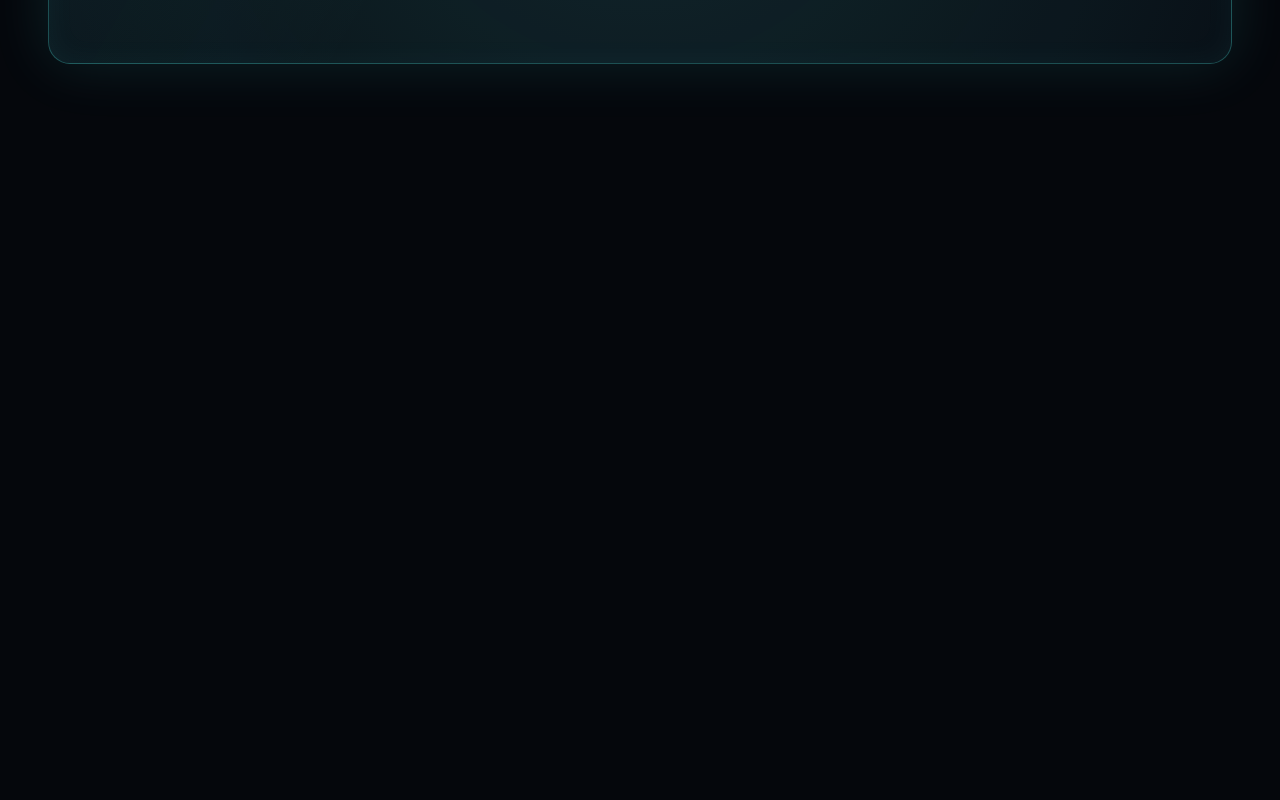
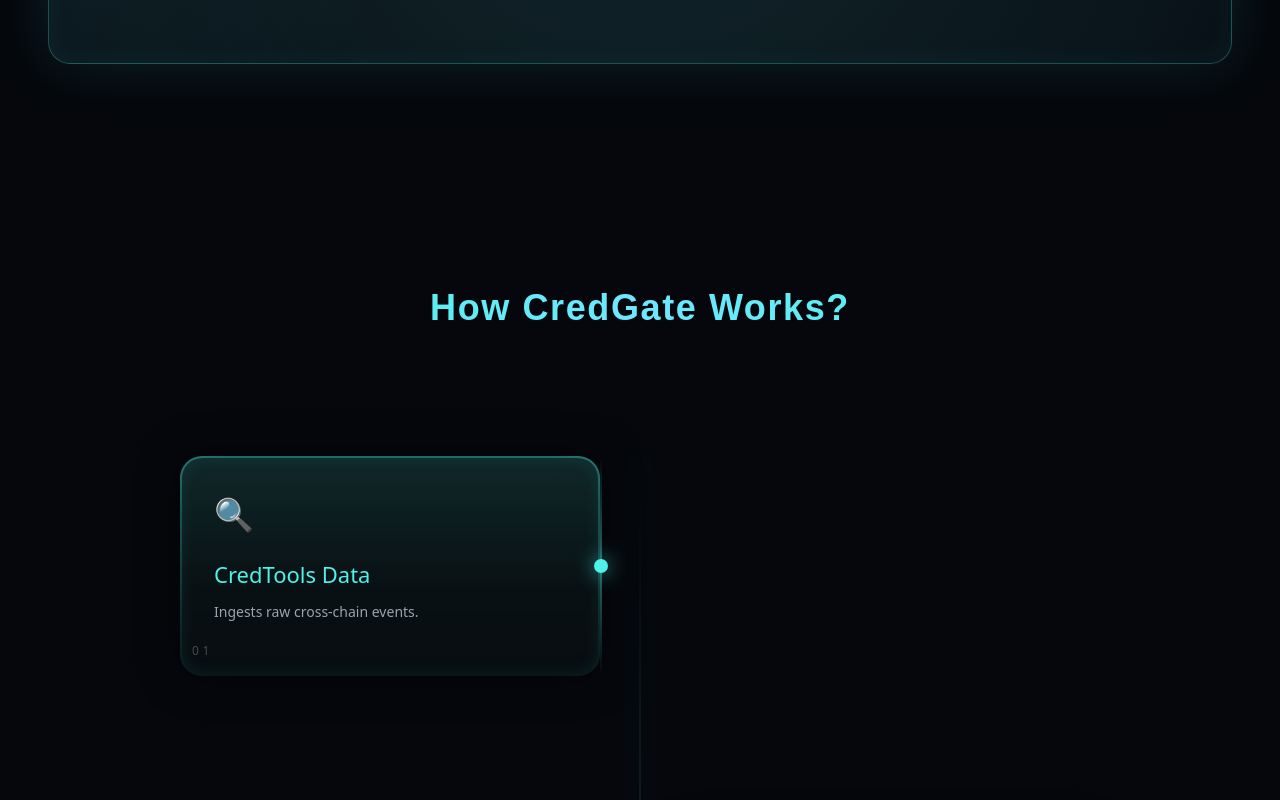
Before and after one commit to bristinWild/CredGate, a Next.js app in the folder frontend/: page / in a window 1280 px wide. Shown: the part 630-1430 px from the top of the page. Before the commit the page ends 800 px from the top, so only its background shows below. Built offline with nearby package versions, Linux system fonts and the light colour scheme.

Commit message:
added HIW section

```diff
--- a/frontend/app/components/Hero/Hero.tsx
+++ b/frontend/app/components/Hero/Hero.tsx
@@ -8,7 +8,6 @@
                 <div className={styles.heroGlow} />
 
                 <div className="relative grid grid-cols-1 lg:grid-cols-2 gap-20 items-center">
-                    {/* Text */}
                     <div>
                         <h1 className={styles.heroTitle}>CredGate</h1>
 
--- /dev/null
+++ b/frontend/app/components/HowItWorks/HowItWorks.module.css
@@ -0,0 +1,168 @@
+.timeline {
+    position: relative;
+    display: grid;
+    grid-template-columns: 1fr 80px 1fr;
+    row-gap: 160px;
+}
+
+.stepWrapper {
+    grid-column: 1 / -1;
+    display: grid;
+    grid-template-columns: inherit;
+    align-items: center;
+    position: relative;
+    z-index: 1;
+    opacity: 0;
+    transform: translateY(40px);
+    transition: opacity 0.8s ease, transform 0.8s ease;
+}
+
+
+
+.card {
+    position: relative;
+    z-index: 2;
+    width: 420px;
+    padding: 2px;
+    border-radius: 22px;
+    background: linear-gradient(180deg,
+            rgba(78, 242, 232, 0.6),
+            rgba(78, 242, 232, 0.1));
+}
+
+.axis {
+    position: absolute;
+    top: 0;
+    bottom: 0;
+    left: 50%;
+    transform: translateX(-50%);
+
+    width: 2px;
+
+    background: linear-gradient(to bottom,
+            transparent,
+            rgba(78, 242, 232, 0.6),
+            transparent);
+
+    box-shadow: 0 0 24px rgba(78, 242, 232, 0.4);
+    animation: glowPulse 3s ease-in-out infinite;
+
+    z-index: 0;
+    pointer-events: none;
+}
+
+@keyframes glowPulse {
+
+    0%,
+    100% {
+        opacity: 0.4;
+    }
+
+    50% {
+        opacity: 0.8;
+    }
+}
+
+.cardInner {
+    position: relative;
+    padding: 32px;
+    border-radius: 20px;
+    background:
+        linear-gradient(180deg, rgba(78, 242, 232, 0.08), transparent 60%),
+        rgba(8, 12, 16, 0.92);
+
+    box-shadow:
+        0 0 40px rgba(0, 0, 0, 0.6),
+        inset 0 0 18px rgba(78, 242, 232, 0.08);
+}
+
+.icon {
+    font-size: 32px;
+    margin-bottom: 20px;
+}
+
+.title {
+    font-size: 22px;
+    font-weight: 500;
+    color: var(--color-neon);
+    margin-bottom: 10px;
+}
+
+.description {
+    font-size: 14px;
+    color: var(--color-muted);
+    line-height: 1.6;
+}
+
+.step {
+    position: absolute;
+    top: 18px;
+    right: 22px;
+    font-size: 12px;
+    letter-spacing: 0.3em;
+    color: rgba(255, 255, 255, 0.25);
+}
+
+.card[data-step="03"] .title {
+    color: #6ee7ff;
+}
+
+.card[data-step="04"] .title {
+    color: #7cf3d0;
+}
+
+.card[data-step="05"] .title {
+    color: #9fffd1;
+}
+
+.card[data-step="06"] .title {
+    color: var(--color-neon);
+}
+
+
+
+.stepWrapper.visible {
+    opacity: 1;
+    transform: translateY(0);
+}
+
+.left .card {
+    grid-column: 1;
+    justify-self: end;
+}
+
+.right .card {
+    grid-column: 3;
+    justify-self: start;
+}
+
+
+.step {
+    position: relative;
+    display: flex;
+    align-items: center;
+}
+
+.connector {
+    grid-column: 2;
+    position: relative;
+    width: 2px;
+    height: 100%;
+    background: linear-gradient(to bottom,
+            transparent,
+            rgba(78, 242, 232, 0.6),
+            transparent);
+}
+
+.node {
+    position: absolute;
+    top: 50%;
+    left: 50%;
+    width: 14px;
+    height: 14px;
+    transform: translate(-50%, -50%);
+    border-radius: 50%;
+    background: var(--color-neon);
+    box-shadow: 0 0 20px rgba(78, 242, 232, 0.8);
+    z-index: 2;
+}
--- /dev/null
+++ b/frontend/app/components/HowItWorks/HowItWorks.tsx
@@ -0,0 +1,69 @@
+"use client";
+
+import StepCard from "@/app/components/HowItWorks/StepCard";
+import styles from "@/app/components/HowItWorks/HowItWorks.module.css";
+import StepReveal from "@/app/components/HowItWorks/StepReveal";
+
+export default function HowItWorks() {
+    return (
+        <section className="px-12 py-32">
+
+          <div className="mb-32 max-w-3xl mx-auto text-center">
+                    <h2
+                        className="text-4xl font-semibold tracking-wide
+                                bg-gradient-to-r from-[#4EF2E8] via-[#6EE7FF] to-[#4EF2E8]
+                                bg-clip-text text-transparent"style={{
+                                fontFamily: "'Copperplate', sans-serif",
+                            letterSpacing: "0.1rem",
+                        }}
+                    >
+                        How CredGate Works?
+                    </h2>
+            </div>
+
+
+          <div className={styles.timeline}>
+            <div className={styles.axis} />
+                    <StepCard
+                        step="01"
+                        title="CredTools Data"
+                        description="Ingests raw cross-chain events."
+                        icon="🔍"
+                        align="left"
+                    />
+
+                    <StepCard
+                        step="02"
+                        title="CredSource Signal"
+                        description="AI analyses repayment, liquidation history, and governance behavior."
+                        icon="🧠"
+                        align="right"
+                    />
+
+                    <StepCard
+                        step="04"
+                        title="Dynamic Credit Score"
+                        description="Score engine (0–100%) adjusts in real time based on behavior."
+                        icon="📊"
+                        align="left"
+                    />
+
+                    <StepCard
+                        step="05"
+                        title="RWA Integration"
+                        description="Tokenize real-world assets to boost your score (oracle-backed)."
+                        icon="🏦"
+                        align="right"
+                    />
+
+                    <StepCard
+                        step="06"
+                        title="Launch CredGate App"
+                        description="Start borrowing instantly using your dynamic credit score."
+                        icon="🚀"
+                        align="left"
+                    />
+                </div>
+        </section>
+    );
+}
--- /dev/null
+++ b/frontend/app/components/HowItWorks/StepCard.tsx
@@ -0,0 +1,59 @@
+"use client";
+
+import { useEffect, useRef, useState } from "react";
+import styles from "@/app/components/HowItWorks/HowItWorks.module.css";
+
+interface StepCardProps {
+    step: string;
+    title: string;
+    description: string;
+    icon: string;
+    align?: "left" | "right";
+}
+
+export default function StepCard({
+    step,
+    title,
+    description,
+    icon,
+    align = "left",
+}: StepCardProps) {
+    const ref = useRef<HTMLDivElement>(null);
+    const [visible, setVisible] = useState(false);
+
+    useEffect(() => {
+        const observer = new IntersectionObserver(
+            ([entry]) => {
+                if (entry.isIntersecting) {
+                    setVisible(true);
+                    observer.disconnect();
+                }
+            },
+            { threshold: 0.25 }
+        );
+
+        if (ref.current) observer.observe(ref.current);
+        return () => observer.disconnect();
+    }, []);
+
+    return (
+        <div
+            ref={ref}
+            className={`${styles.stepWrapper} ${styles[align]} ${visible ? styles.visible : ""
+                }`}
+        >
+            <div className={styles.card} data-step={step}>
+                <div className={styles.cardInner}>
+                    <div className={styles.icon}>{icon}</div>
+                    <h3 className={styles.title}>{title}</h3>
+                    <p className={styles.description}>{description}</p>
+                    <span className={styles.step}>{step}</span>
+                </div>
+            </div>
+
+            <div className={styles.connector}>
+                <span className={styles.node} />
+            </div>
+        </div>
+    );
+}
--- /dev/null
+++ b/frontend/app/components/HowItWorks/StepReveal.tsx
@@ -0,0 +1,59 @@
+"use client";
+
+import { useEffect, useRef, useState } from "react";
+import styles from "@/app/components/HowItWorks/HowItWorks.module.css";
+
+interface StepCardProps {
+    step: string;
+    title: string;
+    description: string;
+    icon: string;
+    align?: "left" | "right";
+}
+
+export default function StepCard({
+    step,
+    title,
+    description,
+    icon,
+    align = "left",
+}: StepCardProps) {
+    const ref = useRef<HTMLDivElement>(null);
+    const [visible, setVisible] = useState(false);
+
+    useEffect(() => {
+        const observer = new IntersectionObserver(
+            ([entry]) => {
+                if (entry.isIntersecting) {
+                    setVisible(true);
+                    observer.disconnect();
+                }
+            },
+            { threshold: 0.25 }
+        );
+
+        if (ref.current) observer.observe(ref.current);
+        return () => observer.disconnect();
+    }, []);
+
+    return (
+        <div
+            ref={ref}
+            className={`${styles.stepWrapper} ${styles[align]} ${visible ? styles.visible : ""
+                }`}
+        >
+            <div className={styles.card} data-step={step}>
+                <div className={styles.cardInner}>
+                    <div className={styles.icon}>{icon}</div>
+                    <h3 className={styles.title}>{title}</h3>
+                    <p className={styles.description}>{description}</p>
+                    <span className={styles.step}>{step}</span>
+                </div>
+            </div>
+
+            <div className={styles.connector}>
+                <span className={styles.node} />
+            </div>
+        </div>
+    );
+}
--- a/frontend/app/page.tsx
+++ b/frontend/app/page.tsx
@@ -1,11 +1,13 @@
 import Navbar from "./components/Navbar/Navbar";
 import Hero from "./components/Hero/Hero";
+import HowItWorks from "./components/HowItWorks/HowItWorks";
 
 export default function Home() {
   return (
     <>
       <Navbar />
       <Hero />
+      <HowItWorks />
     </>
   );
 }
```
Also changed, not shown: frontend/public/step1.png (added), frontend/public/step2.png (added).
